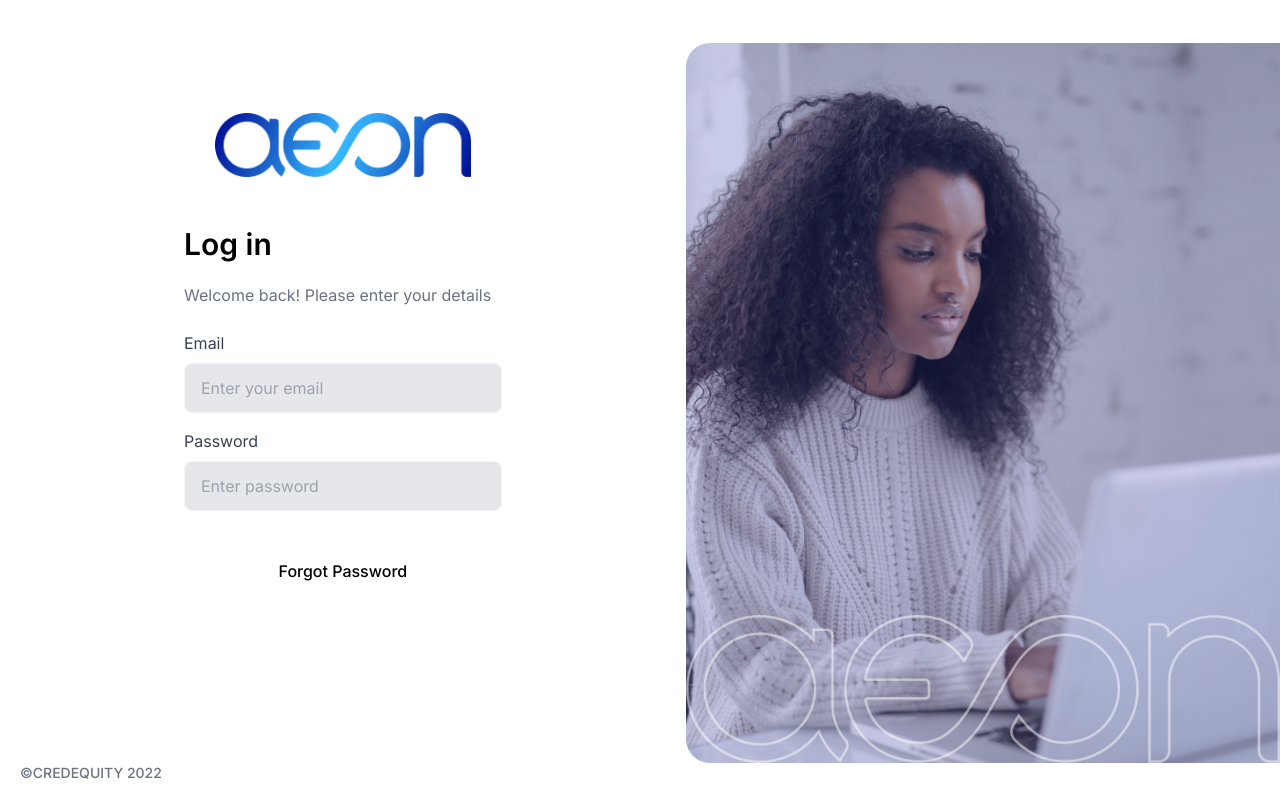
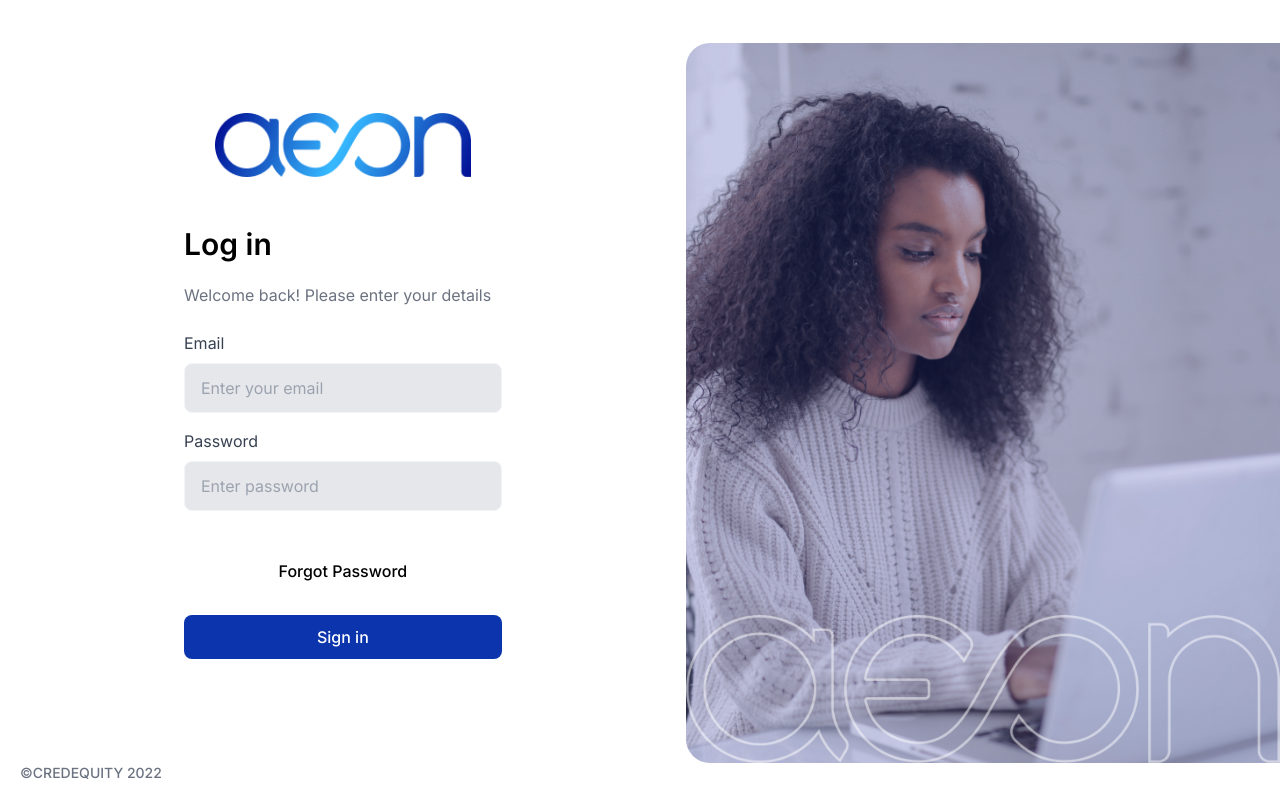
Before and after one commit to tundeiness/aeon_2, a React (Create React App) app: page / in a window 1280 px wide. Built offline with nearby package versions, Linux system fonts and the light colour scheme.

Commit message:
edit landing page button color

```diff
--- a/src/components/authButton/authButton.jsx
+++ b/src/components/authButton/authButton.jsx
@@ -1,3 +1,4 @@
+/* eslint-disable import/no-extraneous-dependencies */
 /* eslint-disable react/button-has-type */
 /* eslint-disable react/require-default-props */
 /* eslint-disable no-unused-vars */
@@ -9,7 +10,10 @@ const AuthButton = ({
 }) => {
   const test = 0;
   return (
-    <button className="sign-in-button w-full block bg-buttonBlueDeep text-white hover:bg-blue-700 px-4 py-3 mt-8 rounded-lg font-medium focus:bg-blue-700 focus:outline-none" type={buttonType}>
+    <button
+      className="sign-in-button w-full block bg-authBtn text-white hover:bg-blue-700 px-4 py-3 mt-8 rounded-lg font-medium focus:bg-blue-700 focus:outline-none"
+      type={buttonType}
+    >
       {buttonText}
     </button>
   );
--- a/src/components/pageLoader/pageLoader.jsx
+++ b/src/components/pageLoader/pageLoader.jsx
@@ -1,3 +1,4 @@
+/* eslint-disable import/no-extraneous-dependencies */
 /* eslint-disable no-unused-vars */
 import React from 'react';
 import PropTypes from 'prop-types';
--- a/tailwind.config.js
+++ b/tailwind.config.js
@@ -16,6 +16,8 @@ module.exports = {
         veryLightGray: 'hsl(0,0%, 98%)',
         darkGrayishBlue: 'hsl(227, 12%, 61%)',
         brown: 'hsl(33, 78%, 29%)',
+        authBtn: '#0c34ac',
+        liteBlue: '#1756c2',
       },
     },
   },
```
